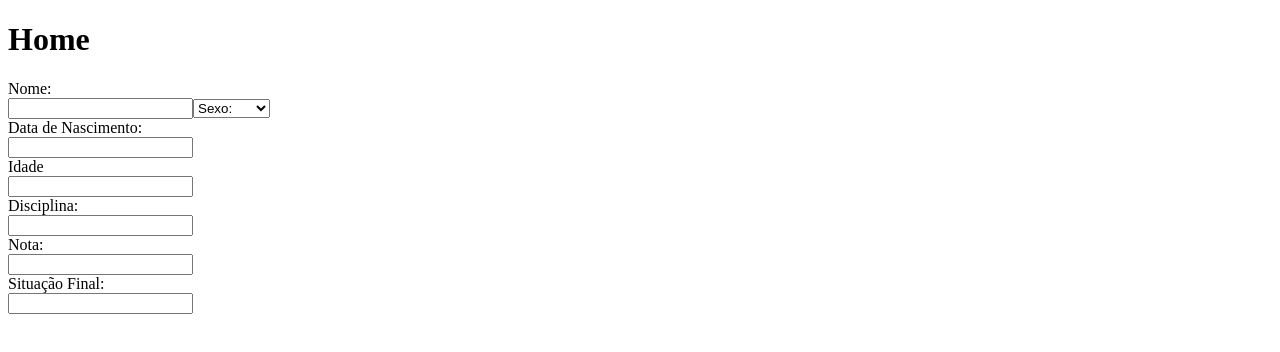
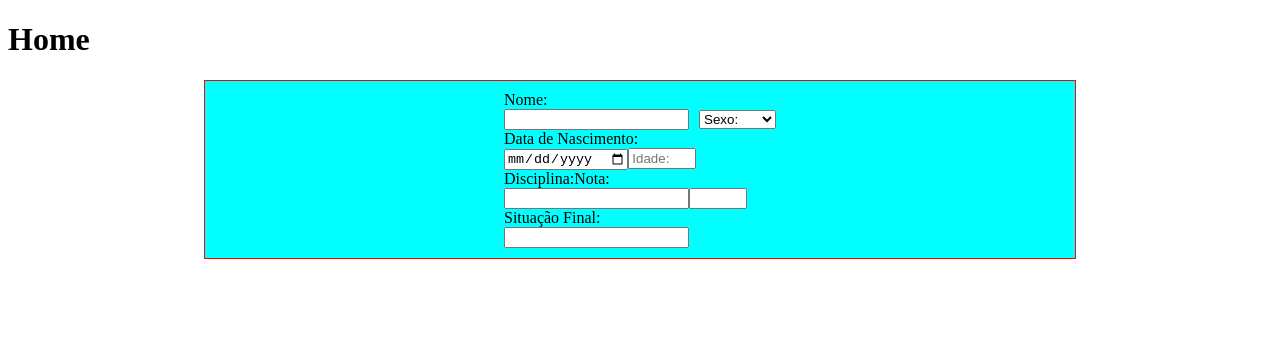
Before and after one commit to FabriNeves/diario-eletronico, a React (Create React App) app in the folder diario-eletronico/: page / in a window 1280 px wide. Shown: the top 352 px of the page. Built offline with nearby package versions, Linux system fonts and the light colour scheme.

Commit message:
Add ajustes no layout

```diff
--- a/diario-eletronico/src/components/pages/Cadastro.jsx
+++ b/diario-eletronico/src/components/pages/Cadastro.jsx
@@ -1,9 +1,11 @@
-
+import * as C from './styles'
 
 export default props => {
     return (
+
+        <C.Container>
             <form action="">
-            <div>
+                <div className='box-area1'>
                     <label>Nome:</label> <br />
                     <input type="text" />
                     <select name="" id="">
@@ -13,23 +15,22 @@ export default props => {
                     </select>
                 </div>
                 <div>
-                <label htmlFor="">Data de Nascimento:</label><br/>
-                <input type="text" /><br/>
-                <label htmlFor="">Idade</label><br/>
-                <input type="text" />
+                    <label htmlFor="">Data de Nascimento:</label><br />
+                    <input type= "date" />
+                    <input type="number" placeholder='Idade:'  style={{width:60}} />
                 </div>
                 <div>
-                <label htmlFor="">Disciplina:</label><br/>
+                    <label htmlFor="">Disciplina:</label>
+                    <label htmlFor="">Nota:</label><br />
                     <input type="text" />
-                <br />
-                <label htmlFor="">Nota:</label>
-                <br />
-                <input type="text" />
+                    <input type="number"   style={{width:50}} />
                     <br />
                     <label htmlFor="">Situação Final:</label><br />
                     <input type="text" />
 
                 </div>
             </form>
+        </C.Container>
+
     )
 }
--- a/diario-eletronico/src/components/pages/styles.js
+++ b/diario-eletronico/src/components/pages/styles.js
@@ -2,6 +2,22 @@ import styled from "styled-components";
 
 
 export const Container = styled.div `
+     display: flex;
+     width: 850px;
+     border: 1px solid red;
+     background-color: aqua;
+     margin: 0 auto;
+     align-items: center;
+     justify-content: center;
+     padding: 10px;
+
+     .box-area1 input{
+
+        margin-right: 10px;
+
+
+
+     }
 
 
 `
```
Lines whose indentation alone changed are shown as unchanged.
